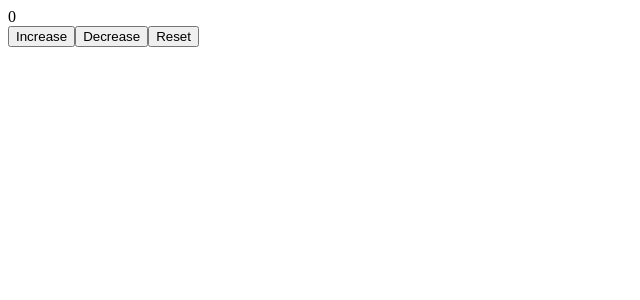
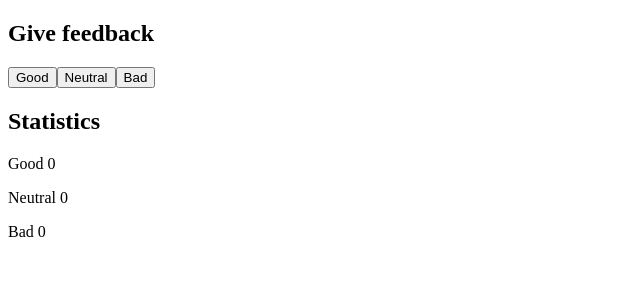
Before and after one commit to AngelGabriel-ManzanoContreras/fullstackopen, a React (Vite) app in the folder part1/introdemo/: page / in a window 1280 px wide. Shown: the top 300 px of the page, without its empty margins (0-640 px from the left). Built offline with nearby package versions, Linux system fonts and the light colour scheme; the HTML template or start-up script is replaced by a standard one.

Commit message:
Activity 1.6 done

```diff
--- a/part1/introdemo/src/App.jsx
+++ b/part1/introdemo/src/App.jsx
@@ -1,96 +1,46 @@
 import { useState } from "react"
 
-const Header = ({ course }) => {
-  return (
-    <h1>{ course }</h1>
-  )
-}
+const Title = ({title}) => { return <h2>{title}</h2> }
 
-const Content = ({ parts }) => {
-  return (
-    <>
-      {
-        parts.map(({ name, exercises }, index) => {
-          return (
-            <Part key={ index } part={ name } exercises={ exercises } />
-          )
-        })
-      }
-    </>
-  )
-}
+const Result = ({text, value}) => { return <p>{text} {value}</p> }
 
-const Part = ({ part, exercises }) => {
-  return (
-    <p>{ part } { exercises }</p>
-  )
-}
-
-const Total = ({ exercises }) => {
-  return (
-    <p>Number of exercises { exercises }</p>
-  )
-}
-
-//old version of the app
-const AppOLD = () => {
-  const course = {
-    name: 'Half Stack application development',
-    parts: [
-      {
-        name: 'Fundamentals of React',
-        exercises: 10
-      },
-      {
-        name: 'Using props to pass data',
-        exercises: 7
-      },
-      {
-        name: 'State of a component',
-        exercises: 14
-      }
-    ]
-  }
-
-  const count = course.parts.reduce((acc, item) => { return acc + item.exercises }, 0)
-
-  return (
-    <div>
-      <Header course={ course.name } />
-      <Content parts={ course.parts } />
-      <Total exercises={ count } />
-    </div>
-  )
-}
-
-const DisplayCounter = ({ counter }) => (<div>{ counter }</div>)
-
-const CustomButton = ({ text, onClick }) => (<button onClick={ onClick }>{ text }</button>)
+const CustomButton = ({text, handleClick}) => { return <button onClick={handleClick}>{text}</button> }
 
 const App = () => {
-  const [ counter, setCounter ] = useState( 0 )
+  const [good, setGood] = useState(0)
+  const [neutral, setNeutral] = useState(0)
+  const [bad, setBad] = useState(0)
 
-  const increaseCounter = () => setCounter( counter + 1 );
-
-  const decreaseCounter = () => setCounter( counter - 1 );
-
-  const resetCounter = () => setCounter( 0 );
+  const handleChange = ( fun, curval ) => {
+    fun( curval + 1 )
+  }
 
   return (
     <>
-      <DisplayCounter counter={ counter } />
+      <Title title="Give feedback" />
+
+      <section>
         <CustomButton
-        text="Increase"
-        onClick={ increaseCounter }
+          text="Good"
+          handleClick={ () => handleChange(setGood, good) }
         />
         <CustomButton
-        text="Decrease"
-        onClick={ decreaseCounter }
+          text="Neutral"
+          handleClick={ () => handleChange(setNeutral, neutral) }
         />
         <CustomButton
-        text="Reset"
-        onClick={ resetCounter }
+          text="Bad"
+          handleClick={ () => handleChange(setBad, bad) }
         />
+      </section>
+
+      <Title title="Statistics" />
+
+      <section>
+        <Result text="Good" value={ good } />
+        <Result text="Neutral" value={ neutral} />
+        <Result text="Bad" value={ bad } />
+      </section>
     </>
   )
 }
```
Also changed, not shown: part1/introdemo/src/previousActs.jsx (added, +98 -0 lines). Lines whose indentation alone changed are shown as unchanged.
